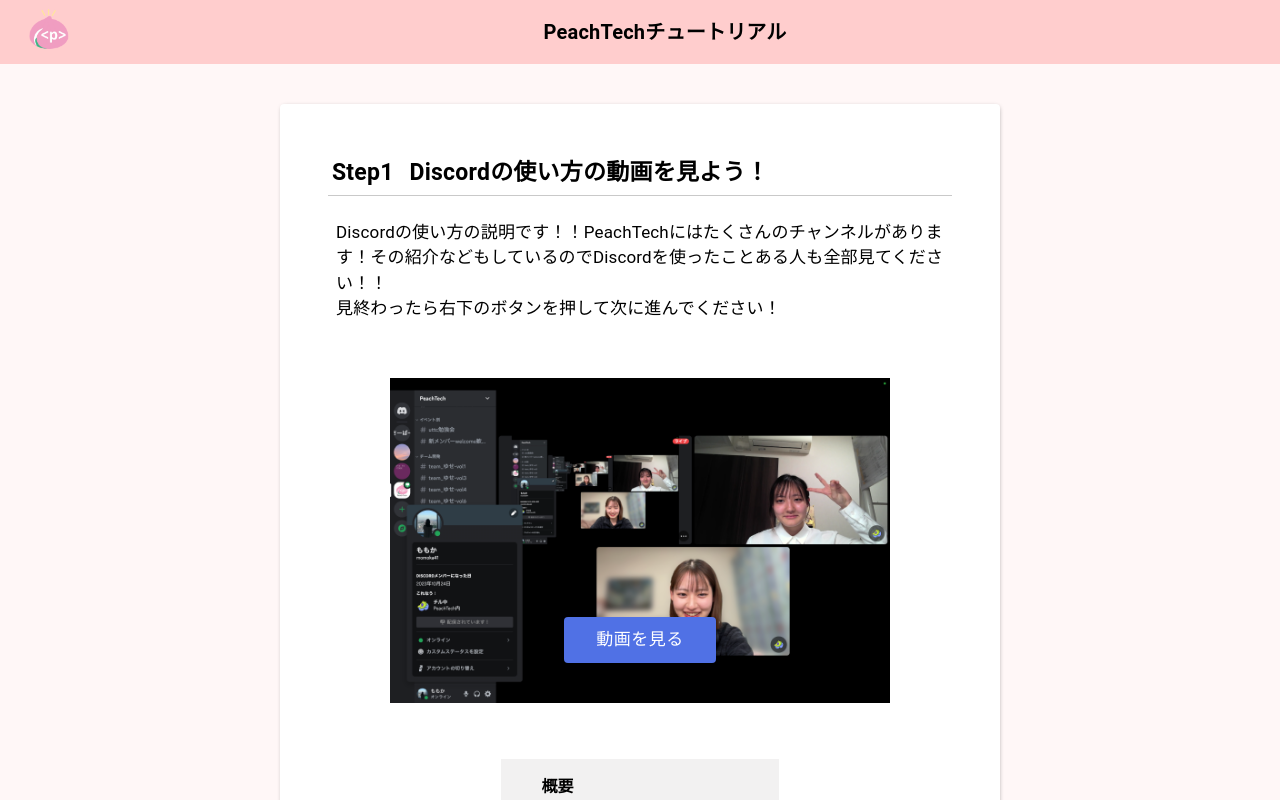
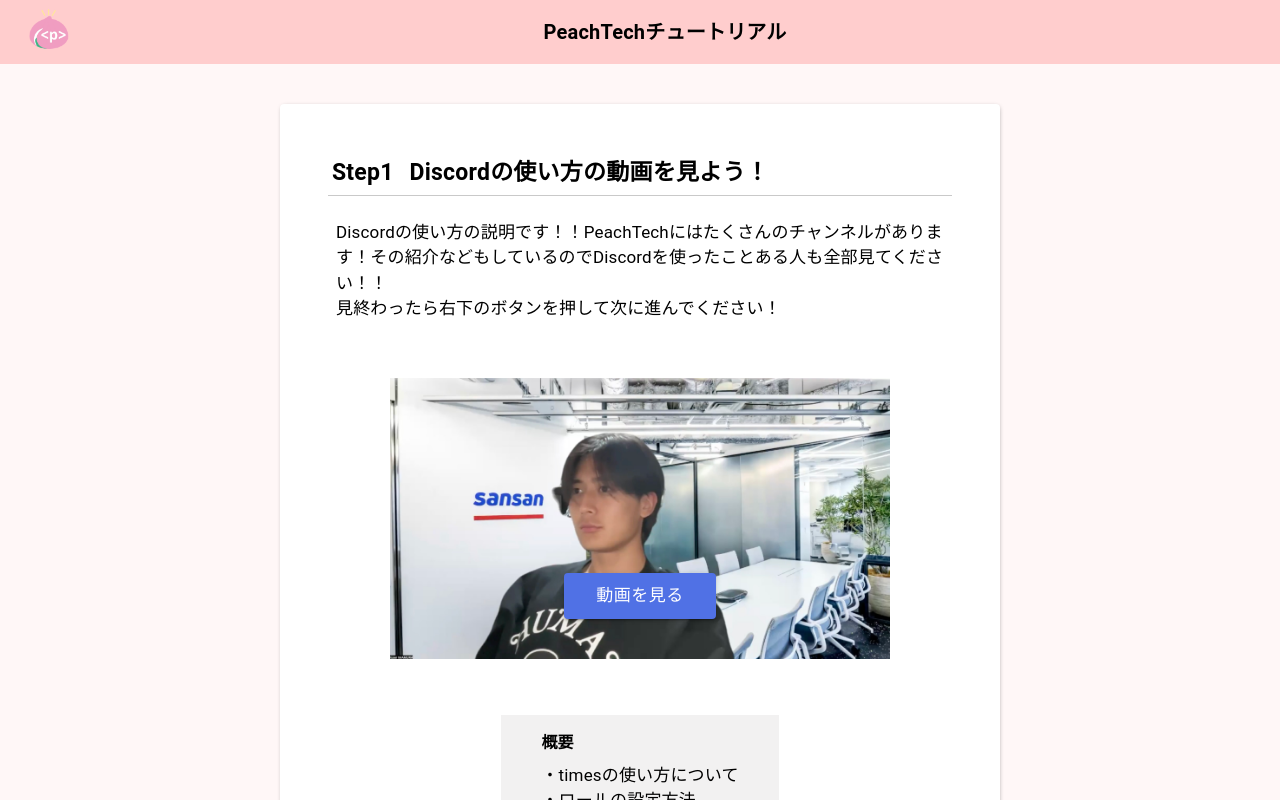
Before and after one commit to Peach-Tech0927/PeachTech-tutorial, a Next.js app: page /section1 in a window 1280 px wide. Shown: the top 800 px of the page. Built offline with nearby package versions, Linux system fonts and the light colour scheme.

Commit message:
video-pageのサムネイルデータの追加

```diff
--- a/app/const/video-page-data.ts
+++ b/app/const/video-page-data.ts
@@ -5,7 +5,7 @@
   title: "Discordの使い方の動画を見よう！",
   detail:
     "Discordの使い方の説明です！！PeachTechにはたくさんのチャンネルがあります！その紹介などもしているのでDiscordを使ったことある人も全部見てください！！",
-  img: "/discord-screenshot.png",
+  img: "/video-thumbnail-1.jpeg",
   contents: ["timesの使い方について", "ロールの設定方法", "もくもく部屋の紹介"],
   href: "https://drive.google.com/file/d/1kSbj_EJGxP-V31UVByCm_yC0LDtyIfsR/view",
   buttonText: "次へ",
@@ -17,7 +17,7 @@
   title: "Discordの使い方の動画を見よう！",
   detail:
     "Discordの使い方の説明です！！PeachTechにはたくさんのチャンネルがあります！その紹介などもしているのでDiscordを使ったことある人も全部見てください！！",
-  img: "/discord-screenshot.png",
+  img: "/video-thumbnail-2.jpeg",
   contents: [
     "メンバーズサイトについて",
     "サイトへのアクセス方法",
@@ -33,7 +33,7 @@
   title: "Discordの使い方の動画を見よう！",
   detail:
     "Discordの使い方の説明です！！PeachTechにはたくさんのチャンネルがあります！その紹介などもしているのでDiscordを使ったことある人も全部見てください！！",
-  img: "/discord-screenshot.png",
+  img: "/video-thumbnail-3.jpeg",
   contents: ["TechTrainの紹介", "機能の説明"],
   href: "https://drive.google.com/file/d/1qOxpUXzHMAb1dzZvzdf2ON7ZEYqkfUGG/view",
   buttonText: "次へ",
@@ -45,7 +45,7 @@
   title: "Discordの使い方の動画を見よう！",
   detail:
     "Discordの使い方の説明です！！PeachTechにはたくさんのチャンネルがあります！その紹介などもしているのでDiscordを使ったことある人も全部見てください！！",
-  img: "/discord-screenshot.png",
+  img: "/video-thumbnail-4.jpeg",
   contents: [
     "質問はメンション",
     "通知をオンにしてね",
```
